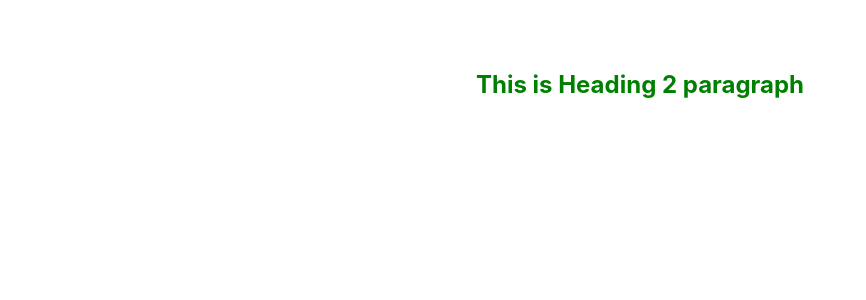
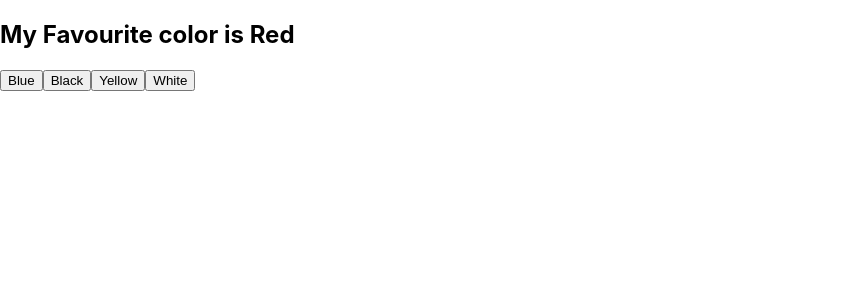
Before and after one commit to jegbune/my-ecommerce-app, a React (Create React App) app: page /Contact in a window 1280 px wide. Shown: the top 300 px of the page, without its empty margins (0-866 px from the left). Built offline with nearby package versions, Linux system fonts and the light colour scheme.

Commit message:
React lesson on Hook useState

```diff
--- a/src/App.js
+++ b/src/App.js
@@ -9,11 +9,15 @@ import Crud from './Component/Crud';
 // import Contact from './pages/Contact'
 import Todos from './Component/Todos';
 import Styling from './Component/Styling.js'
+import State from './Component/State'
+
+
 function App() {
   return (
 
     <div className='app'>
-      <Styling/>
+      {/* <Styling/> */}
+      <State />
     </div>
 
   //  <Todos />
--- /dev/null
+++ b/src/Component/State.js
@@ -0,0 +1,34 @@
+import React, { useState } from 'react'
+
+
+function State() {
+    const [color, setColor] = useState('Red')
+
+    return (
+        <>
+        <h2>My Favourite color is {color}</h2>
+        <button
+        type='button'
+        onClick={() => {setColor('Blue')}}>
+            Blue
+        </button>
+        <button
+        type='button'
+        onClick={() => {setColor('Black')}}>
+            Black
+        </button>
+        <button
+        type='button'
+        onClick={() => {setColor('Yellow')}}>
+            Yellow
+        </button>
+        <button
+        type='button'
+        onClick={() => {setColor('White')}}>
+            White
+        </button>
+        </>
+    )
+}
+
+export default State
```
